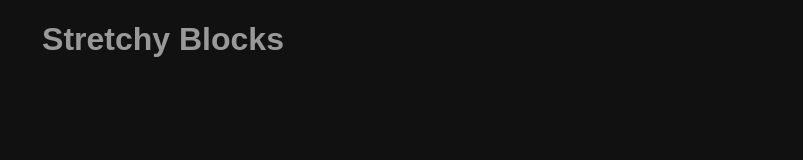
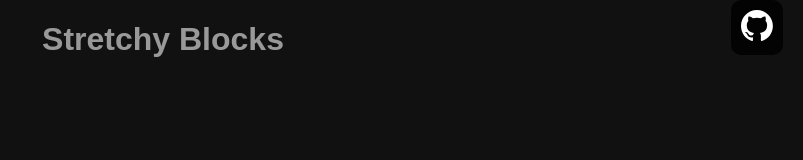
Before and after one commit to ptrgags/stretchy-blocks, a website with bundled scripts: page src/index.html in a window 1280 px wide. Shown: the top 160 px of the page, without its empty margins (477-1280 px from the left). Built offline with nearby package versions, Linux system fonts and the light colour scheme.

Commit message:
Add a GitHub link

```diff
--- a/src/index.html
+++ b/src/index.html
@@ -26,9 +26,26 @@
         .description {
             width: 800px;
         }
+
+        .gh-icon {
+            background-color: rgba(0, 0, 0, 0.8);
+            padding: 10px;
+            box-sizing: border-box;
+            border-radius: 10px;
+            position: absolute;
+            right: 20px;
+            z-index: 100;
+        }
+
+        .gh-icon img {
+            width: 32px;
+        }
         </style>
     </head>
     <body>
+        <div class="gh-icon">
+            <a href="https://github.com/ptrgags/stretchy-blocks"><img alt="GitHub icon that links to the project repo" src="./assets/github-mark-white.svg" /></a>
+        </div>
         <div class="container">
             <h1>Stretchy Blocks</h1>
             <canvas id="webgpu-canvas" width="500", height="700"></canvas>
```
Also changed, not shown: src/assets/github-mark-white.svg (added), 1 other file.
